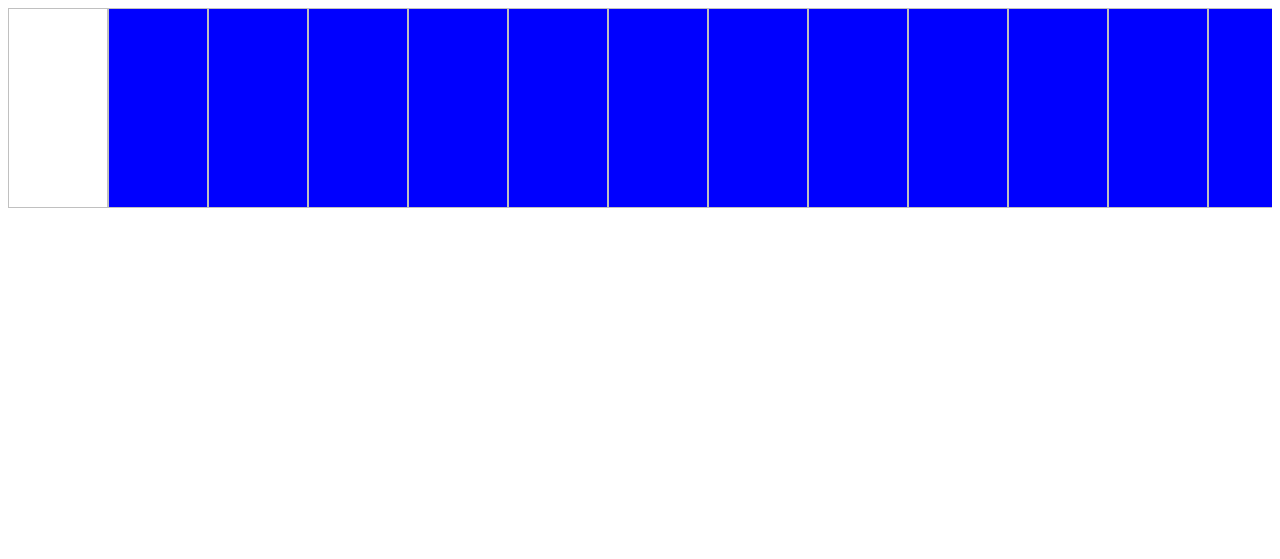
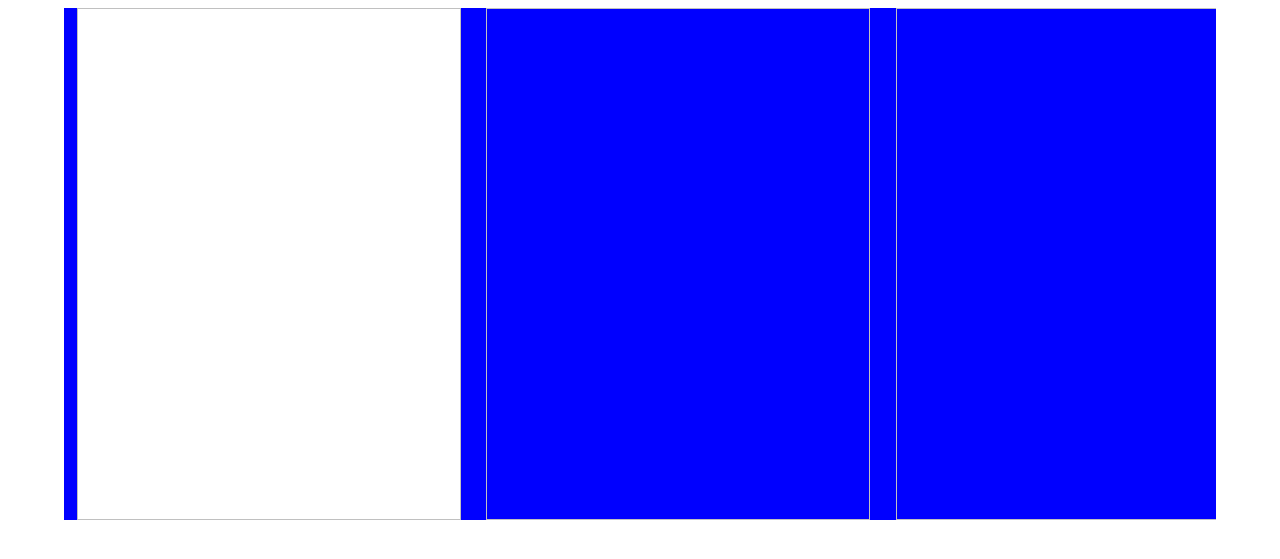
Before and after one commit to francesca-palladino/blog.svoltastudenti.it, a Jekyll site: the page it/associati.html, which Jekyll copies as it is, in a window 1280 px wide. Shown: the top 559 px of the page. Built offline with Jekyll 4.4.1, drawn with Linux system fonts in a browser that asks for light colours.

Commit message:
Update associati.html

```diff
--- a/it/associati.html
+++ b/it/associati.html
@@ -2,17 +2,19 @@
   <head>
     <style>
       #wrapper {
-        width: 100%;
+        width: 90vw;
         background-color: blue;
-        perspective: 50px;
+        perspective: 10vw;
         overflow-x: auto;
         overflow-y: hidden;
         scroll-snap-type: x mandatory;
+        margin-left: auto;
+        margin-right: auto;
       }
 
       #wrapper > #list {
         width: 100%;
-        transform: translateZ(0px);
+        transform: translateZ(0vw);
         transition: transform 500ms;
         display: flex;
         flex-direction: row;
@@ -20,13 +22,16 @@
       }
 
       #wrapper:hover > #list {
-        transform: translateZ(-50px);
+        transform: translateZ(-10vw);
         padding-right: 100px;
       }
+
       #wrapper > #list > img {
-        height: 200px;
-        width: 100;
+        height: 40vw;
+        width: 30vw;
         flex-grow: 0;
+        margin-left: 1vw;
+        margin-right: 1vw;
         flex-shrink: 0;
       }
     </style>
```
